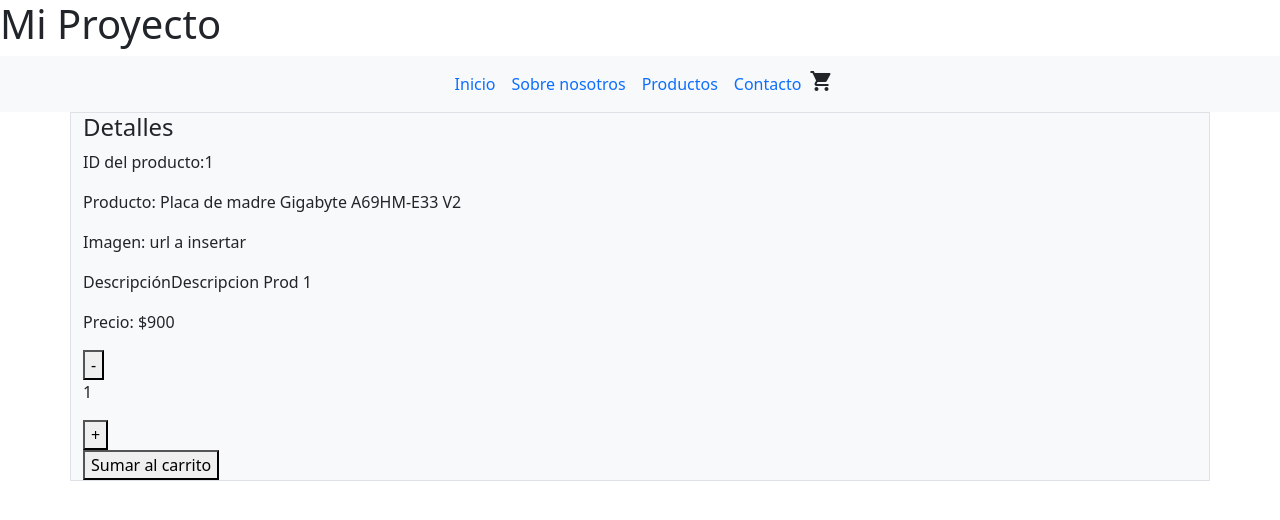
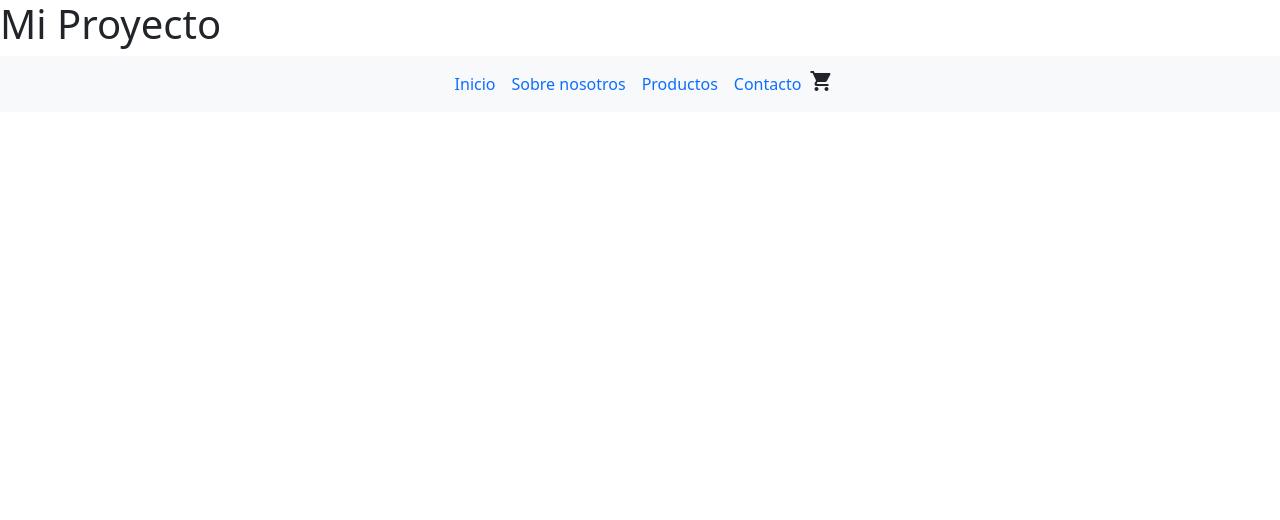
Before and after one commit to lukas96k/Proyecto-JS-CoderHouse, a React (Create React App) app in the folder app/: page / in a window 1280 px wide. Shown: the top 520 px of the page. Built offline with nearby package versions, Linux system fonts and the light colour scheme.

Commit message:
Corrección Desafío: Detalle de Producto
Esta es la correccion al desafío incompleto, antes no lograba que cada producto se mostrara su respectivo detalle, luego de mucha prueba y error logré que cada producto muestre su respectivo detalle.

```diff
--- a/app/src/components/Item.js
+++ b/app/src/components/Item.js
@@ -8,9 +8,6 @@
 		<p>Miniatura: {items.pictureUrl}</p>
 		<p>Precio: ${items.price}</p>
 		<NavLink to={`/item/${items.id}`}>Ver detalle </NavLink>
-		<Routes>
-            <Route path={"/item/:id"} element={<ItemDetailContainer/>}/>
-        </Routes>
 	</div>
 }
 export default Item;
--- a/app/src/components/ItemDetail.js
+++ b/app/src/components/ItemDetail.js
@@ -1,19 +1,18 @@
 import React from "react";
 import ItemCount from './ItemCount';
-// import {useParams} from "react-router-dom";
+//
 // const onAdd = () => {
 
 // }
 const ItemDetail = ({item}) => {
-  // var { idProd } = useParams()
   return (
     <div className="container bg-light border">
       <h4>Detalles</h4>
-      <p>ID del producto:{item[0].id}</p>
-      <p>Producto: {item[0].title}</p>
-      <p>Imagen: {item[0].pictureUrl}</p>
-      <p>Descripción{item[0].description}</p>
-      <p>Precio: ${item[0].price}</p>
+      <p>ID del producto:{item.id}</p>
+      <p>Producto: {item.title}</p>
+      <p>Imagen: {item.pictureUrl}</p>
+      <p>Descripción{item.description}</p>
+      <p>Precio: ${item.price}</p>
       <ItemCount initial={1} stock={5}/>
     </div>
   );
--- a/app/src/components/ItemDetailContainer.js
+++ b/app/src/components/ItemDetailContainer.js
@@ -2,6 +2,7 @@
 import {useState, useEffect} from "react";
 import ItemDetail from "./ItemDetail";
 import ListaDeProductos from './ListaDeProductos';
+import {useParams} from "react-router-dom";
 
 const getItem = new Promise((res, rej)=>{
 	setTimeout(()=>{
@@ -14,12 +15,19 @@
 })
 
 const ItemDetailContainer = () => {
-  const [detail, setDetail] = useState(ListaDeProductos);
+	const { idProd } = useParams()
+  const [detail, setDetail] = useState({});
 	useEffect(()=>{
 		getItem.then((resultado)=>{
-			setDetail (resultado)
+
+			if (!idProd){
+				setDetail (resultado)
+			}else{
+				setDetail (resultado[parseInt(idProd)])
+			}
+
 		})
-	},[])
+	},[idProd])
 	return (
 		<div>
 			<ItemDetail item={detail}/>
--- a/app/src/components/ListaDeProductos.js
+++ b/app/src/components/ListaDeProductos.js
@@ -1,24 +1,24 @@
 const ListaDeProductos = [
     {
-        id: 1,
+        id: 0,
         title: "Placa de madre Gigabyte A69HM-E33 V2",
         description: "Descripcion Prod 1",
         price: 900,
         pictureUrl: "url a insertar" },
     {
-        id: 2,
+        id: 1,
         title: "Procesador A10 7870K 4.0",
         description: "Descripcion Prod 2",
         price: 300,
         pictureUrl: "url a insertar" },
     {
-        id: 3,
+        id: 2,
         title: "Memoria RAM DRR3 Kingston Hyperx 1866mhz",
         description: "Descripcion Prod 3",
         price: 600,
         pictureUrl: "url a insertar" },
     {
-        id: 4,
+        id: 3,
         title: "Placa de video AMD RX 550 2 GB",
         description: "Descripcion Prod 4",
         price: 500,
--- a/app/src/components/Main.js
+++ b/app/src/components/Main.js
@@ -7,8 +7,8 @@
             <Routes>
                 <Route path="/categoria/inicio" element={<Main/>}/>
                 <Route path="/categoria/productos" element={<ItemListContainer/>}/>
+                <Route path="/item/:idProd" element={<ItemDetailContainer/>}/>
             </Routes>
-            <ItemDetailContainer/>
         </main>
     );
 }
```
